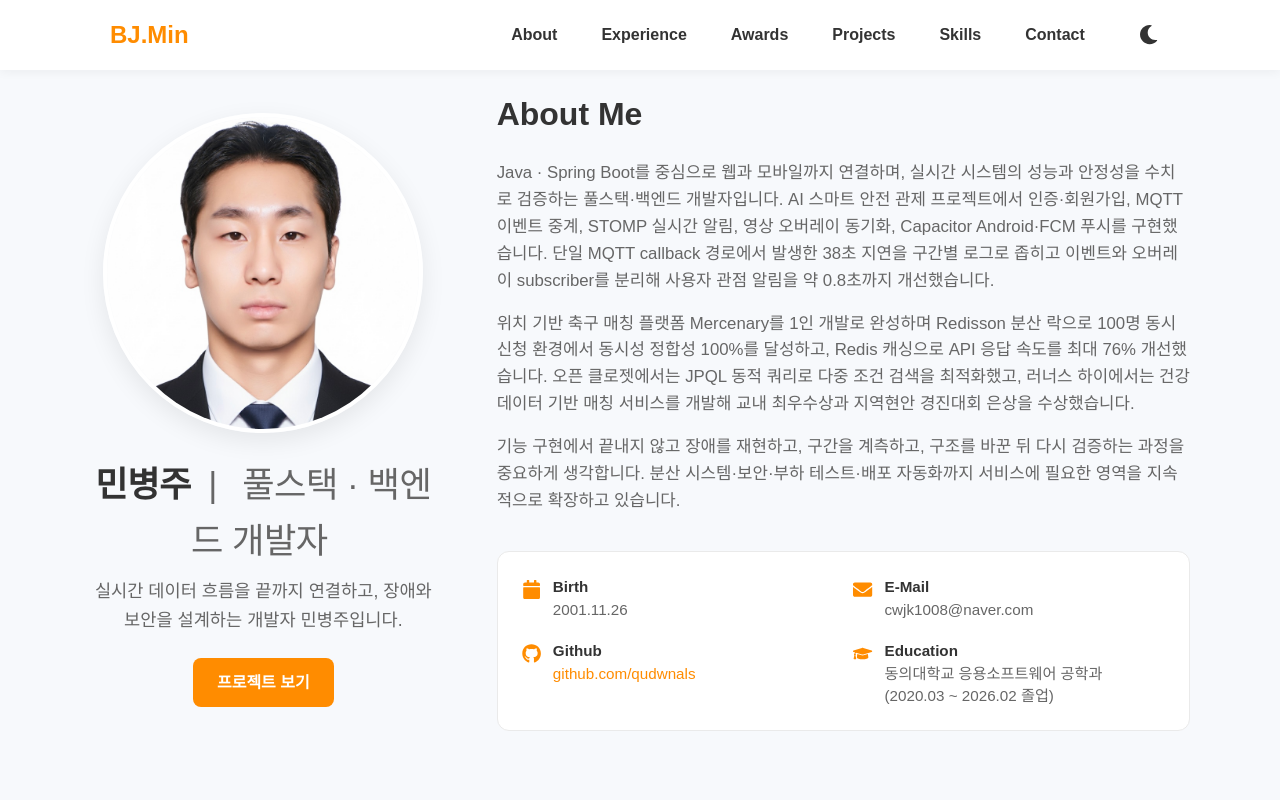
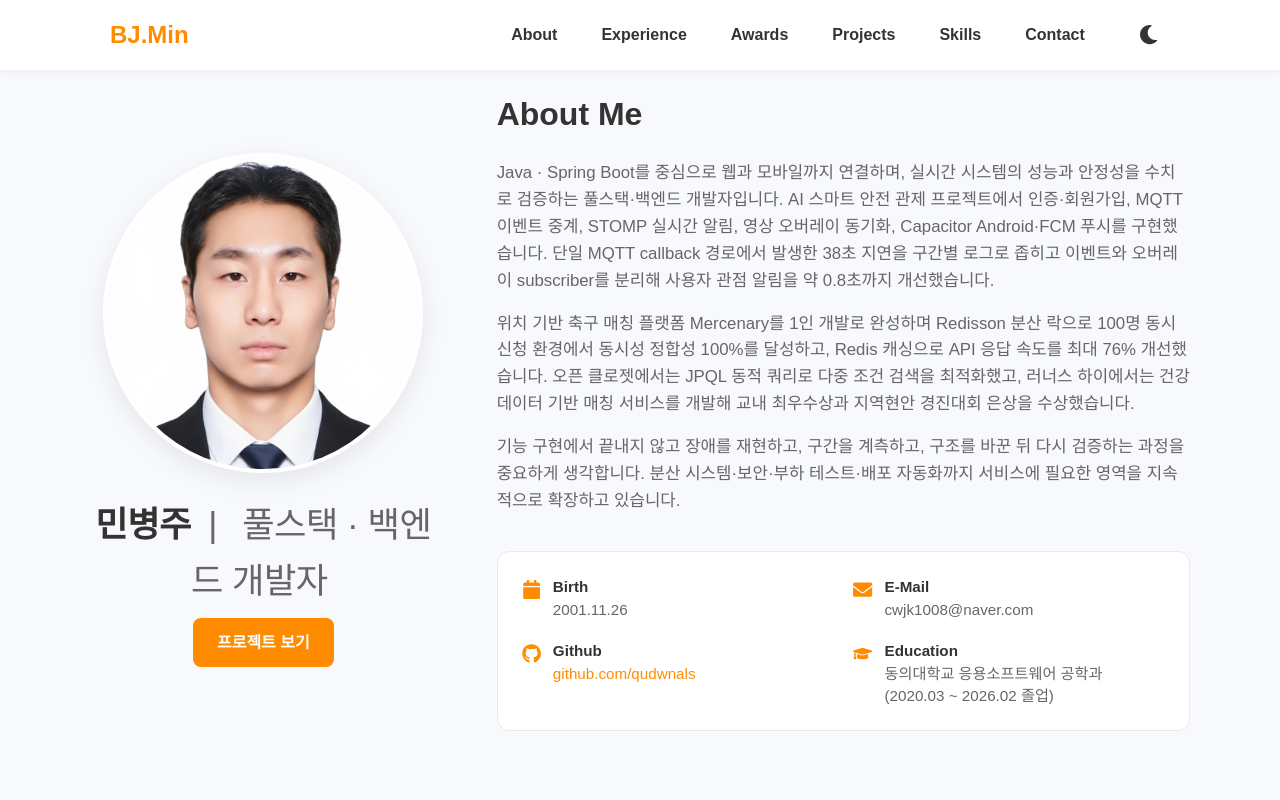
Before and after one commit to qudwnals/Portfoilo, a React (Vite) app: page / in a window 1280 px wide. Shown: the top 800 px of the page. Built offline with nearby package versions, Linux system fonts and the light colour scheme; a web font is replaced by a local one.

Commit message:
remove hero subtitle and standardize ERD labels

```diff
--- a/src/components/ProfileSection.jsx
+++ b/src/components/ProfileSection.jsx
@@ -18,8 +18,6 @@ const ProfileSection = () => {
           <h1 className="profile-name">
             {personalInfo.name} <span>|</span> <span className="profile-role">{personalInfo.role}</span>
           </h1>
-          <p className="profile-subtitle">{personalInfo.heroSubtitle}</p>
-
           <div className="hero-links" style={{ justifyContent: 'center' }}>
             <a href="#projects" className="btn-primary">프로젝트 보기</a>
           </div>
--- a/src/components/project-details/Mercenary.jsx
+++ b/src/components/project-details/Mercenary.jsx
@@ -154,9 +154,9 @@ const Mercenary = () => {
         </ul>
       </section>
 
-      {/* 5. Data Model */}
+      {/* 5. ERD */}
       <section className="detail-section">
-        <h3 className="section-sub-title">Data Model (ERD)</h3>
+        <h3 className="section-sub-title">ERD</h3>
         <img src="/projects/mercenary/erd.png" alt="ERD" className="img-fluid" />
         <ul className="detail-list bullet" style={{ marginTop: '16px' }}>
           <li><strong>members</strong> — Kakao OAuth ID, 닉네임, 선호 포지션, 실력 수준, 매너 점수</li>
--- a/src/components/project-details/OpenCloset.jsx
+++ b/src/components/project-details/OpenCloset.jsx
@@ -59,7 +59,7 @@ const OpenCloset = () => {
         </div>
 
         <div className="contribution-item">
-          <h4 className="contribution-heading">📌 DB 아키텍처 설계</h4>
+          <h4 className="contribution-heading">📌 ERD</h4>
           <img src="/projects/open-closet/erd.jpg" alt="DB ERD" className="img-fluid mt-2" />
         </div>
 
--- a/src/components/project-details/SmartSafety.jsx
+++ b/src/components/project-details/SmartSafety.jsx
@@ -78,7 +78,7 @@ const SmartSafety = () => {
       </section>
 
       <section className="detail-section">
-        <h3 className="section-sub-title">Data Model (ERD)</h3>
+        <h3 className="section-sub-title">ERD</h3>
         <img
           src="/projects/smart-safety/erd.png"
           alt="사용자, 시설, 카메라, 위험 이벤트, 알림과 긴급 출동 이력의 관계를 나타낸 스마트 안전 관제 시스템 ERD"
--- a/src/data.js
+++ b/src/data.js
@@ -1,7 +1,6 @@
 export const personalInfo = {
   name: "민병주",
   role: "풀스택 · 백엔드 개발자",
-  heroSubtitle: "실시간 데이터 흐름을 끝까지 연결하고, 장애와 보안을 설계하는 개발자 민병주입니다.",
   birth: "2001.11.26",
   education: {
     school: "동의대학교 응용소프트웨어 공학과",
```
Also changed, not shown: 1 other file (tests, documents, lock files or other folders).
